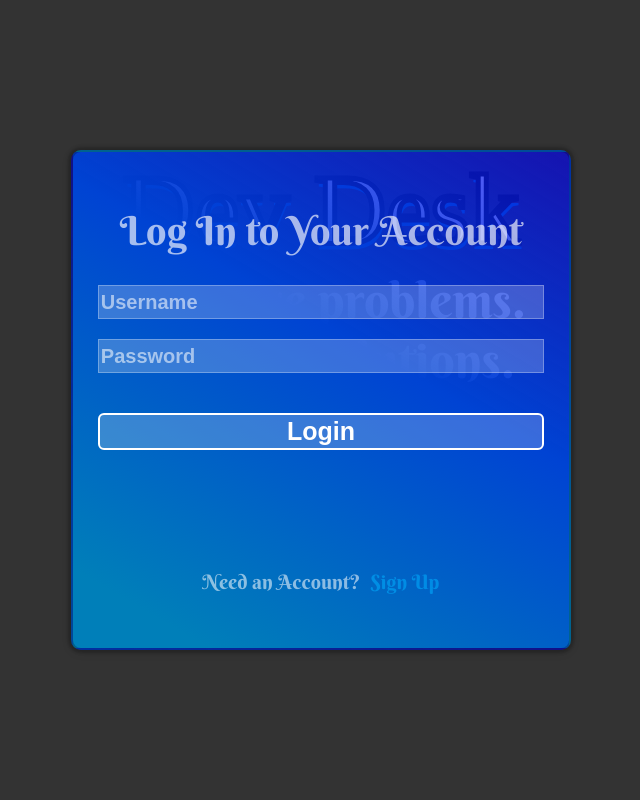
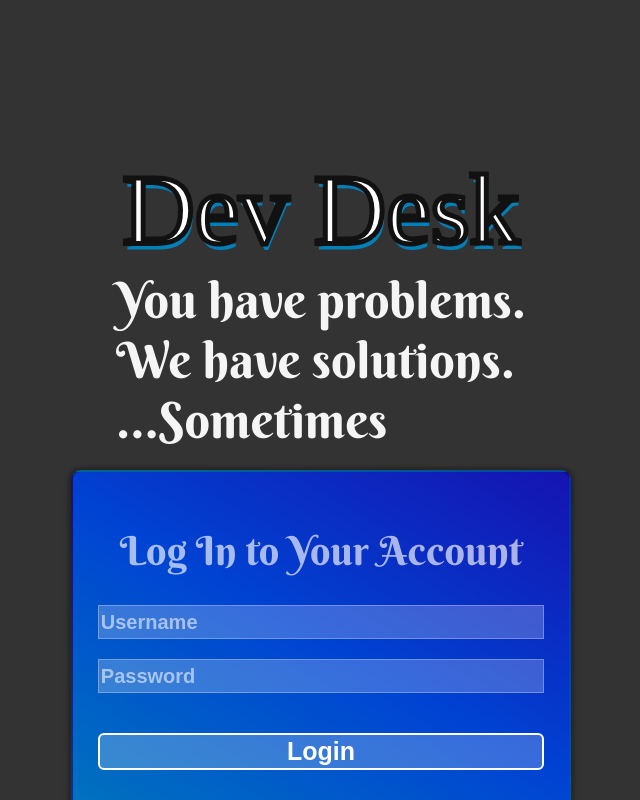
Before and after one commit to devdesk-que/Dev-Desk-FE, a React (Create React App) app: page / in a window 1280 px wide. Shown: the top 800 px of the page, without its empty margins (319-959 px from the left). Built offline with nearby package versions, Linux system fonts and the light colour scheme; a web font is replaced by a local one.

Commit message:
login styles

```diff
--- a/src/scss/login.scss
+++ b/src/scss/login.scss
@@ -13,6 +13,7 @@
 }
 
 .login-form {
+    margin-top: 2rem;
     display: flex;
     flex-direction: column;
     justify-content: center;
@@ -20,10 +21,6 @@
     width: 500px;
     height: 500px;
     text-align: center;
-    position: absolute;
-    top: 50%;
-    left: 50%;
-    transform: translate(-50%, -50%);
     background: linear-gradient(210deg,
             #0400ff9d 0%,
             #0043d3 40.13%,
```
